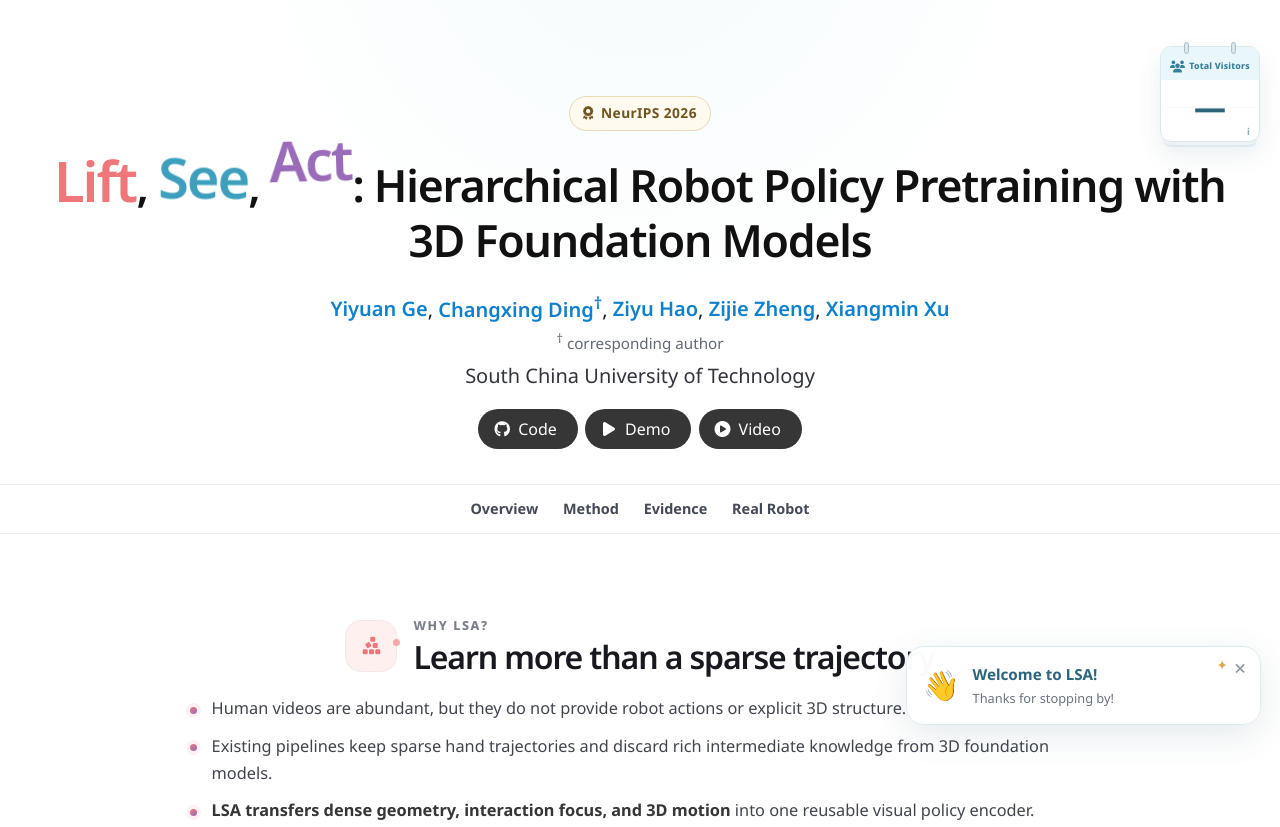
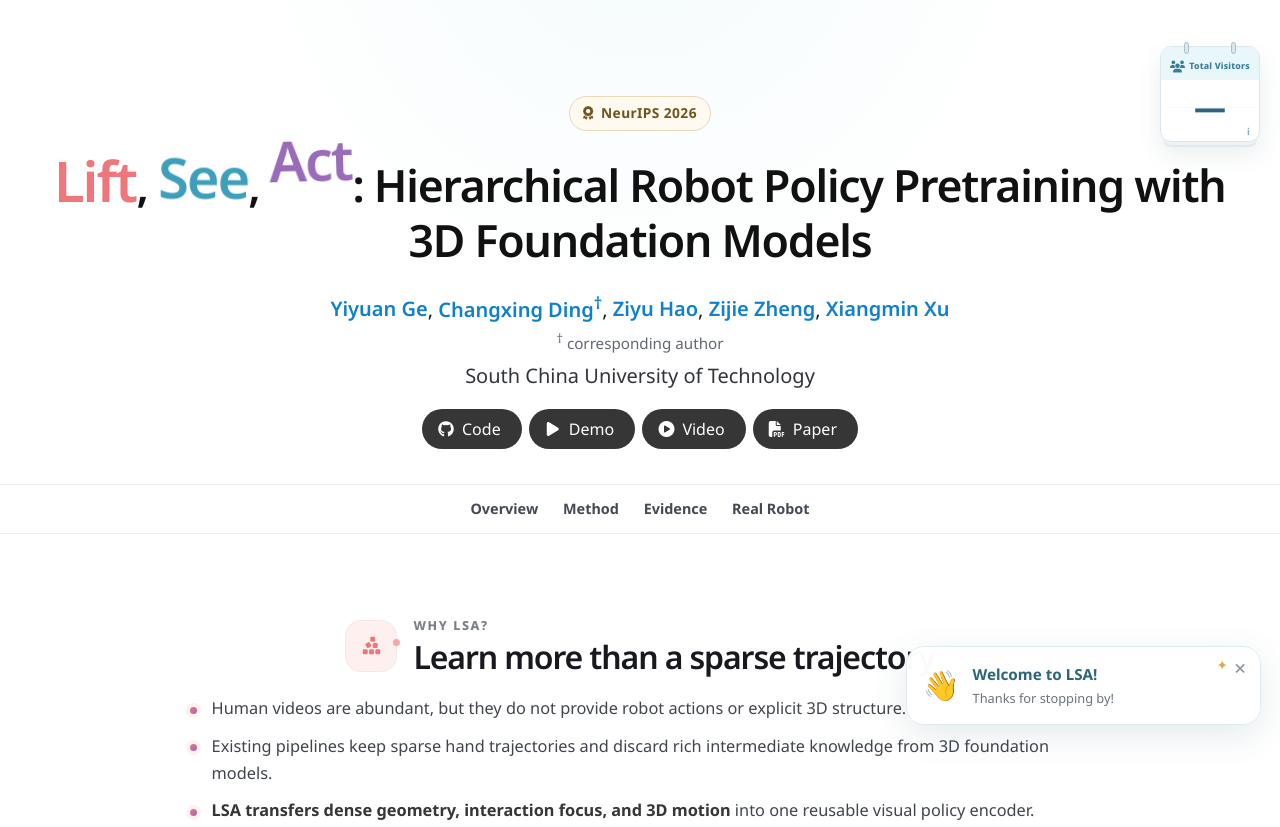
Before and after one commit to yiyuan00/Lift-See-Act, a plain HTML site: page index.html in a window 1280 px wide. Shown: the top 827 px of the page. Drawn offline with nearby package versions, Linux system fonts and the light colour scheme; no server answers; a web font is replaced by a local one.

Commit message:
Add arXiv paper links

```diff
--- a/index.html
+++ b/index.html
@@ -50,6 +50,7 @@
           <a href="https://github.com/yiyuan00/Lift-See-Act" class="external-link button is-normal is-rounded is-dark" target="_blank" rel="noopener noreferrer"><span class="icon"><i class="fab fa-github"></i></span><span>Code</span></a>
           <a href="#real-world-demo" class="external-link button is-normal is-rounded is-dark"><span class="icon"><i class="fas fa-play"></i></span><span>Demo</span></a>
           <a href="#project-video" class="external-link button is-normal is-rounded is-dark"><span class="icon"><i class="fa-solid fa-circle-play"></i></span><span>Video</span></a>
+          <a href="https://arxiv.org/pdf/2611.20481" class="external-link button is-normal is-rounded is-dark" target="_blank" rel="noopener noreferrer"><span class="icon"><i class="fa-solid fa-file-pdf"></i></span><span>Paper</span></a>
         </div>
       </div>
     </div>
```
Also changed, not shown: 1 other file.
